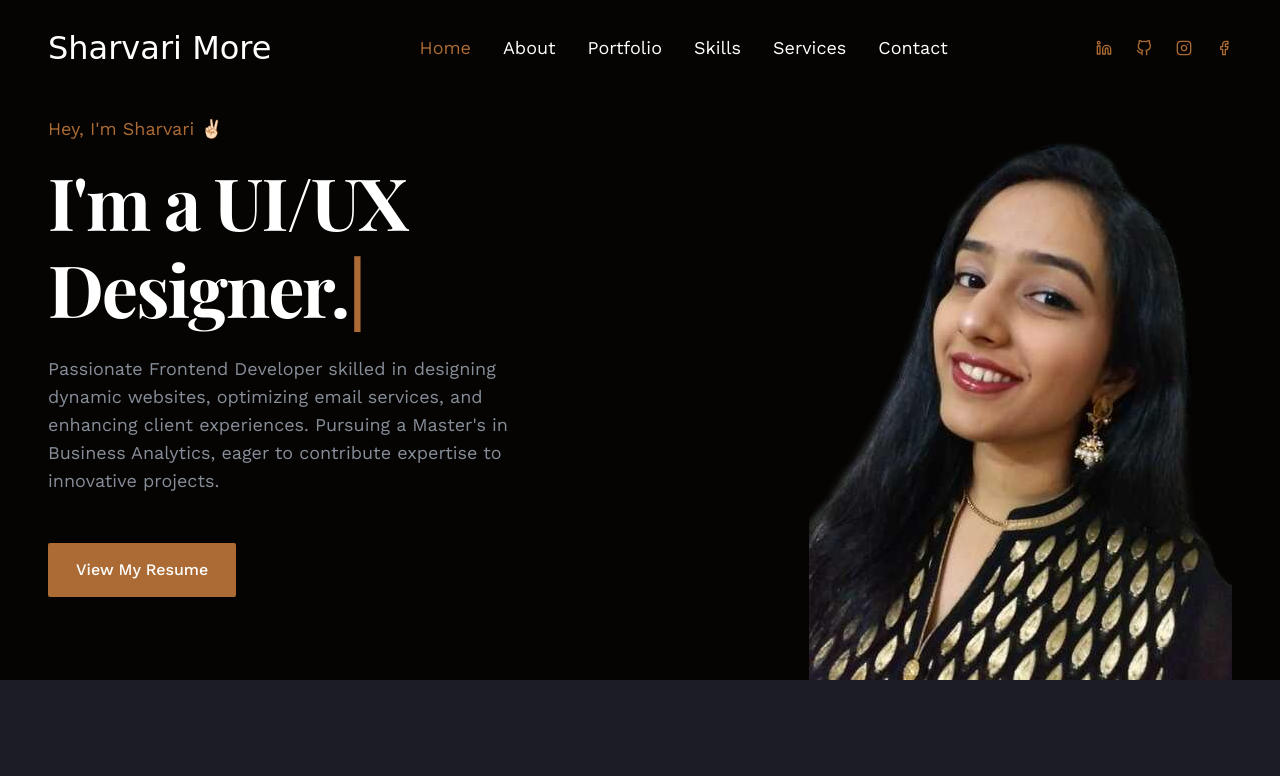
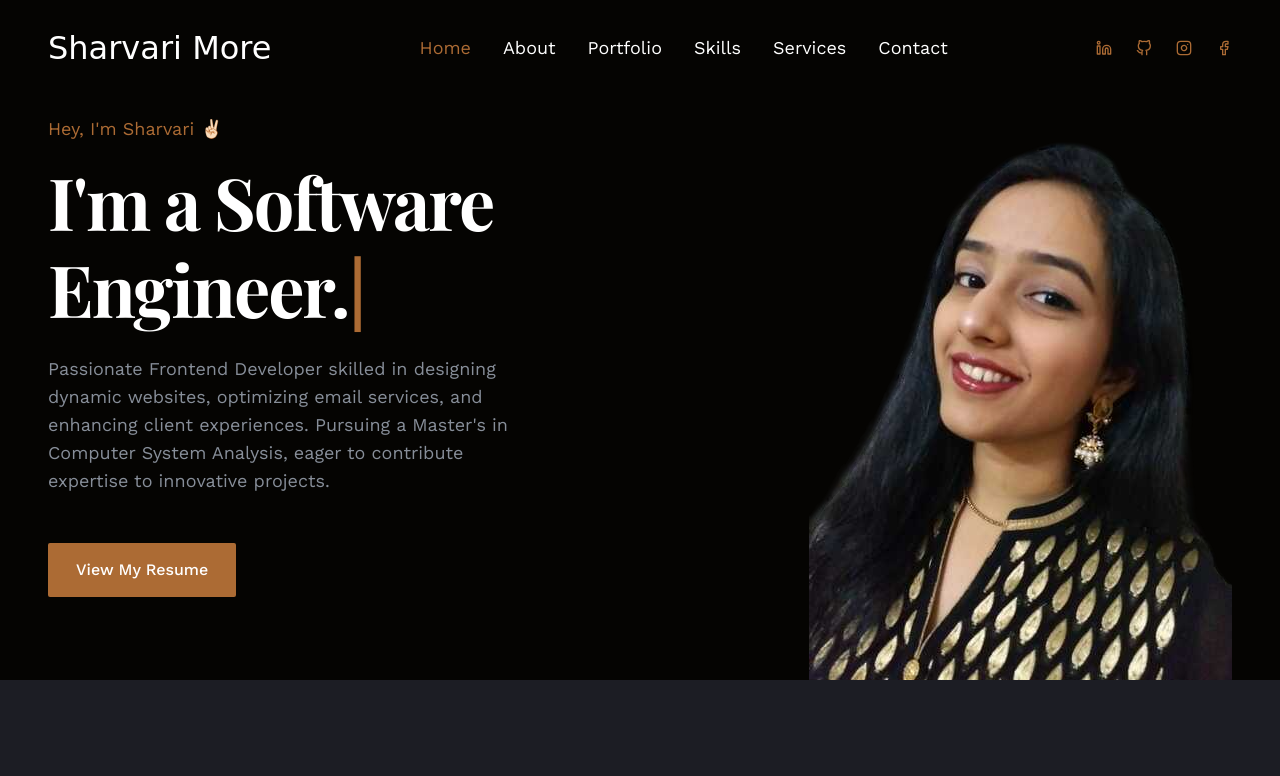
Before and after one commit to SharvariMore/New_Portfolio, a React (Create React App) app: page / in a window 1280 px wide. Shown: the top 776 px of the page. Built offline with nearby package versions, Linux system fonts and the light colour scheme; a web font is replaced by a local one.

Commit message:
Added new resume and changed some details

```diff
--- a/src/components/Hero.js
+++ b/src/components/Hero.js
@@ -7,7 +7,7 @@ const Hero = () => {
   // eslint-disable-next-line react-hooks/exhaustive-deps
   const texts = [
     "I'm a Frontend <br /> Developer.",
-    "I'm a UI/UX <br /> Designer.",
+    "I'm a Software <br /> Engineer.",
     "I'm a Full-Stack <br />  Developer.",
   ];
 
@@ -58,7 +58,7 @@ const Hero = () => {
             <p className="pt-4 pb-8 md:pt-6 md:pb-12 max-w-[480px] text-lg text-center lg:text-left">
               Passionate Frontend Developer skilled in designing dynamic
               websites, optimizing email services, and enhancing client
-              experiences. Pursuing a Master's in Business Analytics, eager to
+              experiences. Pursuing a Master's in Computer System Analysis, eager to
               contribute expertise to innovative projects.
             </p>
             <button className="btn btn-md bg-accent hover:bg-accent-hover md:btn-lg transition-all"
```
Also changed, not shown: 1 other file (tests, documents, lock files or other folders).
